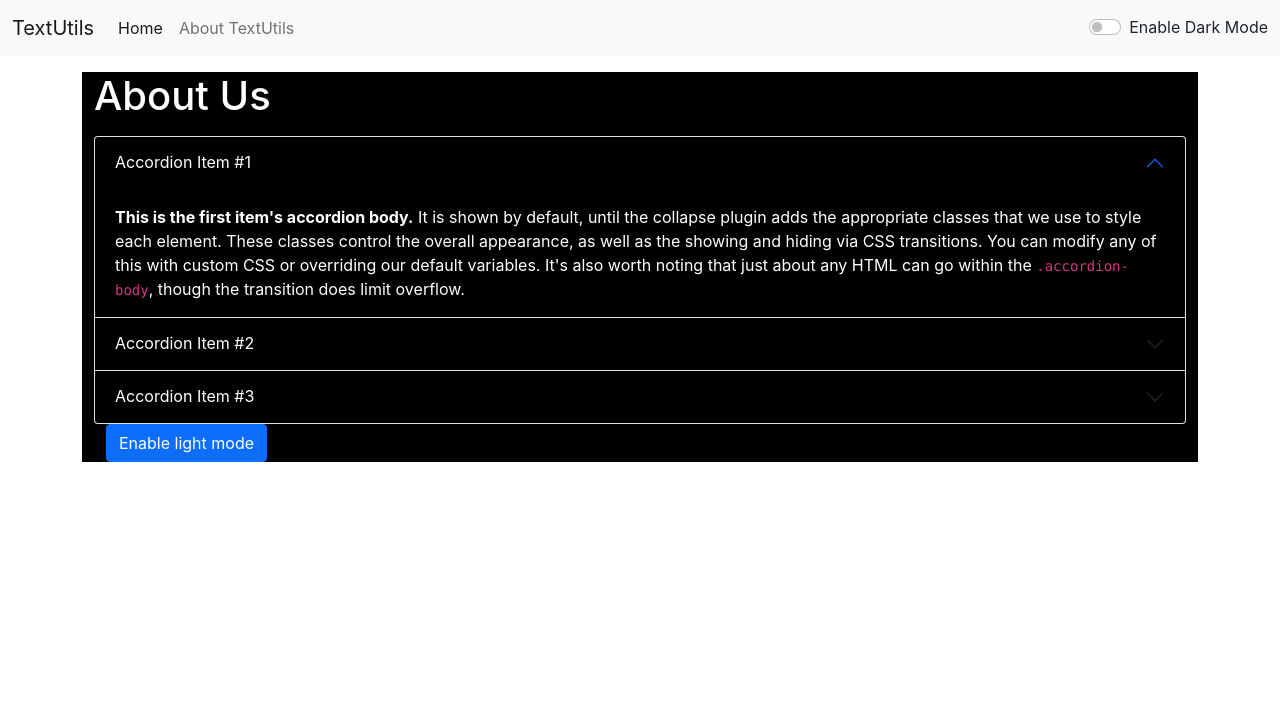
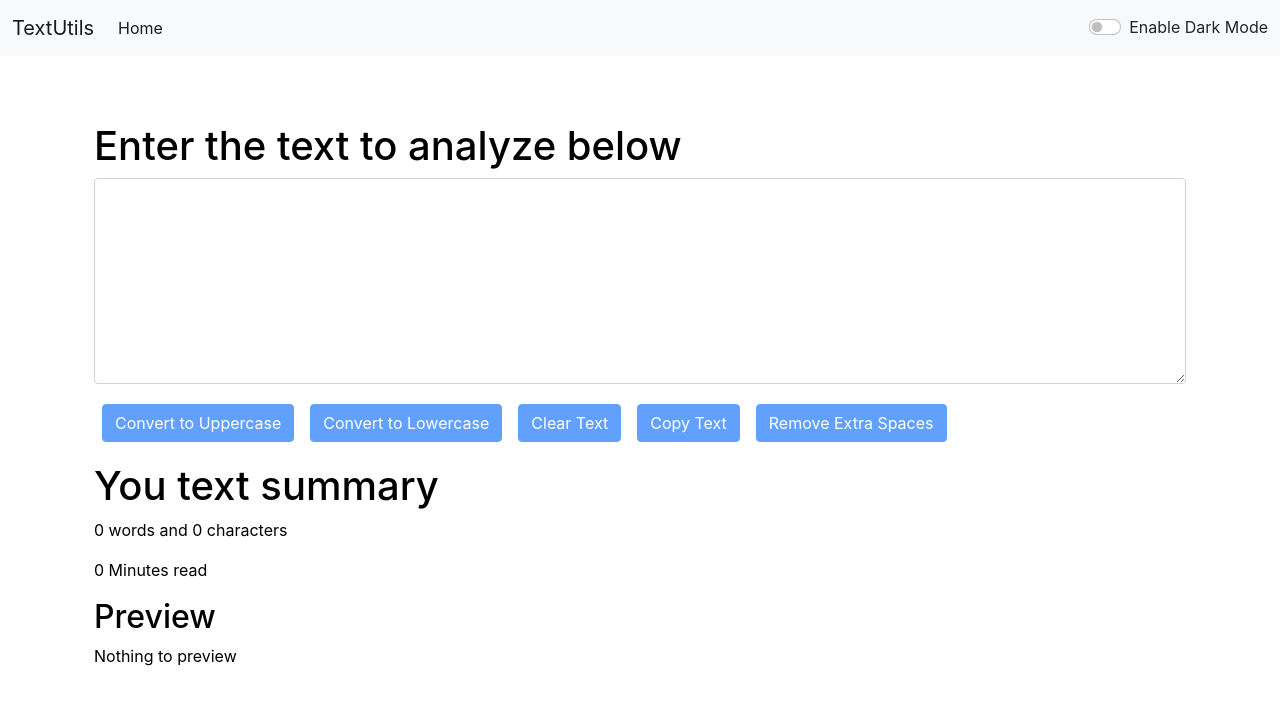
Before and after one commit to Simrang19/textutils, a React (Create React App) app: page /about in a window 1280 px wide. Shown: the top 704 px of the page. Built offline with nearby package versions, Linux system fonts and the light colour scheme.

Commit message:
almost ready

```diff
--- a/package.json
+++ b/package.json
@@ -1,4 +1,5 @@
 {
+  "homepage": "https://Simrang19.github.io/textutils",
   "name": "textutils",
   "version": "0.1.0",
   "private": true,
@@ -6,6 +7,7 @@
     "@testing-library/jest-dom": "^5.16.2",
     "@testing-library/react": "^12.1.4",
     "@testing-library/user-event": "^13.5.0",
+    "gh-pages": "^3.2.3",
     "react": "^17.0.2",
     "react-dom": "^17.0.2",
     "react-router-dom": "^5.2.0",
@@ -13,6 +15,8 @@
     "web-vitals": "^2.1.4"
   },
   "scripts": {
+    "predeploy": "npm run build",
+    "deploy": "gh-pages -d build",
     "start": "react-scripts start",
     "build": "react-scripts build",
     "test": "react-scripts test",
--- a/public/index.html
+++ b/public/index.html
@@ -31,7 +31,7 @@
       integrity="sha384-1BmE4kWBq78iYhFldvKuhfTAU6auU8tT94WrHftjDbrCEXSU1oBoqyl2QvZ6jIW3"
       crossorigin="anonymous"
     />
-    <title>TextUtils - Home</title>
+    <title>TextUtils- Word Counter | Character Counter</title>
   </head>
   <body>
     <noscript>You need to enable JavaScript to run this app.</noscript>
--- a/src/App.js
+++ b/src/App.js
@@ -1,11 +1,11 @@
-import logo from "./logo.svg";
+// import logo from "./logo.svg";
 import "./App.css";
 import Navbar from "./components/Navbar";
 import TextForm from "./components/TextForm";
 import { useState } from "react";
 import Alert from "./components/Alert";
-import About from "./components/About";
-import { BrowserRouter as Router, Switch, Route, Link } from "react-router-dom";
+// import About from "./components/About";
+// import { BrowserRouter as Router, Switch, Route, Link } from "react-router-dom";
 
 function App() {
   const [mode, setMode] = useState("light"); //whether dark mode enabled or not
@@ -34,27 +34,27 @@ function App() {
 
   return (
     <>
-      <Router>
+      {/* <Router> */}
       <Navbar title="TextUtils" mode={mode} toggleMode={toggleMode} />
       <Alert alert={alert} />
       <div className="container my-3">
-        <Switch>
-          <Route exact path="/about">
+        {/* <Switch> */}
+          {/* <Route exact path="/about">
             <About />
           </Route>
 
-          <Route exact path="/">
+          <Route exact path="/"> */}
           <TextForm
           showAlert={showAlert}
           heading="Enter the text to analyze below"
           mode={mode}
           />
 
-          </Route>
-      </Switch>
+          {/* </Route> */}
+      {/* </Switch> */}
         {/* <About/> */}
       </div>
-      </Router>
+      {/* </Router> */}
     </>
   );
 }
--- a/src/components/About.js
+++ b/src/components/About.js
@@ -37,7 +37,7 @@ export default function About() {
               aria-expanded="true"
               aria-controls="collapseOne"
             >
-              Accordion Item #1
+            <strong>Analyze your Text</strong>
             </button>
           </h2>
           <div
@@ -47,14 +47,7 @@ export default function About() {
             data-bs-parent="#accordionExample"
           >
             <div className="accordion-body" style={myStyle}>
-              <strong>This is the first item's accordion body.</strong> It is
-              shown by default, until the collapse plugin adds the appropriate
-              classes that we use to style each element. These classes control
-              the overall appearance, as well as the showing and hiding via CSS
-              transitions. You can modify any of this with custom CSS or
-              overriding our default variables. It's also worth noting that just
-              about any HTML can go within the <code>.accordion-body</code>,
-              though the transition does limit overflow.
+              TextUtils gives you a way to analyze your text quickly and efficiently. Be it a word count, character count or removing extra spaces, TextUtils is here to make your tasks easy!
             </div>
           </div>
         </div>
@@ -68,7 +61,7 @@ export default function About() {
               aria-expanded="false"
               aria-controls="collapseTwo"
             >
-              Accordion Item #2
+            <strong>Free to use</strong>
             </button>
           </h2>
           <div
@@ -78,14 +71,7 @@ export default function About() {
             data-bs-parent="#accordionExample"
           >
             <div className="accordion-body" style={myStyle}>
-              <strong>This is the second item's accordion body.</strong> It is
-              hidden by default, until the collapse plugin adds the appropriate
-              classes that we use to style each element. These classes control
-              the overall appearance, as well as the showing and hiding via CSS
-              transitions. You can modify any of this with custom CSS or
-              overriding our default variables. It's also worth noting that just
-              about any HTML can go within the <code>.accordion-body</code>,
-              though the transition does limit overflow.
+              TextUtils is a free character counter tool that provides instant character count & word count statistics for a given text. TextUtils reports the number of words and characters. Thus it is suitable for writing text with word/ character limit.
             </div>
           </div>
         </div>
@@ -99,7 +85,7 @@ export default function About() {
               aria-expanded="false"
               aria-controls="collapseThree"
             >
-              Accordion Item #3
+            <strong>Browser Compatible</strong>
             </button>
           </h2>
           <div
@@ -109,21 +95,12 @@ export default function About() {
             data-bs-parent="#accordionExample"
           >
             <div className="accordion-body" style={myStyle}>
-              <strong>This is the third item's accordion body.</strong> It is
-              hidden by default, until the collapse plugin adds the appropriate
-              classes that we use to style each element. These classes control
-              the overall appearance, as well as the showing and hiding via CSS
-              transitions. You can modify any of this with custom CSS or
-              overriding our default variables. It's also worth noting that just
-              about any HTML can go within the <code>.accordion-body</code>,
-              though the transition does limit overflow.
+              This word counter software works in any web browser such as Chrome, Firefox, Internet Explorer, Safari, Opera. It suits to count characters in facebook, blog, books, excel document, pdf documents, essays, etc.
             </div>
           </div>
         </div>
       </div>
-      <div className="container">
-        <button onClick={toggleStyle} type="button" className="btn btn-primary">{btntext}</button>
-      </div>
+
     </div>
   );
 }
--- a/src/components/Alert.js
+++ b/src/components/Alert.js
@@ -6,8 +6,10 @@ export default function Alert(props) {
     return lower.charAt(0).toUpperCase()+lower.slice(1);
   }
   return (
-    props.alert && <div className={`alert alert-${props.alert.type} alert-dismissible fade show`} role="alert">
+    <div style={{height:'50px'}}>
+    {props.alert && <div className={`alert alert-${props.alert.type} alert-dismissible fade show`} role="alert">
     <strong>{capitalize(props.alert.type)}</strong>:{props.alert.msg}
+    </div>}
     </div>
 
   )
--- a/src/components/Navbar.js
+++ b/src/components/Navbar.js
@@ -1,14 +1,14 @@
 import React from "react";
 import PropTypes from 'prop-types'
-import { Link } from "react-router-dom";
+// import { Link } from "react-router-dom";
 
 export default function Navbar(props) {
   return (
     <nav className={`navbar navbar-expand-lg navbar-${props.mode} bg-${props.mode}`}>
       <div className="container-fluid">
-        <Link className="navbar-brand" to="/">
+        <a className="navbar-brand" href="#">
           {props.title}
-        </Link>
+        </a>
         <button
           className="navbar-toggler"
           type="button"
@@ -23,14 +23,14 @@ export default function Navbar(props) {
         <div className="collapse navbar-collapse" id="navbarSupportedContent">
           <ul className="navbar-nav me-auto mb-2 mb-lg-0">
             <li className="nav-item">
-              <Link className="nav-link active" aria-current="page" to="/">
+              <a className="nav-link active" aria-current="page" href="#">
                 Home
-              </Link>
+              </a>
             </li>
             <li className="nav-item">
-              <Link className="nav-link" to="/about">
+              {/* <Link className="nav-link" to="/about">
                 About TextUtils
-              </Link>
+              </Link> */}
             </li>
           </ul>
           {/* <form className="d-flex"> */}
--- a/src/components/TextForm.js
+++ b/src/components/TextForm.js
@@ -1,6 +1,7 @@
 import React, { useState } from 'react'
 
 export default function (props) {
+
     const handleUpClick=()=>{
         let newText=text.toUpperCase();
         setText(newText)
@@ -24,8 +25,9 @@ export default function (props) {
     const handleCopy=()=>{
         var text=document.getElementById("myBox");
         text.select();
-        text.setSelectionRange(0,9999);
+        // text.setSelectionRange(0,9999);
         navigator.clipboard.writeText(text.value);
+        document.getSelection().removeAllRanges();
         props.showAlert("Copied the text to Clipboard!","success");
     }
     const handleExtraSpaces=()=>{
@@ -42,20 +44,20 @@ export default function (props) {
         <div className='container' style={{color:props.mode==='dark'?'white':'black'}}>
             <h1>{props.heading}</h1>
             <div className="mb-3">
-            <textarea className="form-control" value={text} onChange ={handleOnChange} id="myBox" rows="8" style={{backgroundColor:props.mode==='light'?'white':'grey', color:props.mode==='dark'?'white':'black'}}></textarea>
+            <textarea className="form-control" value={text} onChange ={handleOnChange} id="myBox" rows="8" style={{backgroundColor:props.mode==='light'?'white':'#13466e', color:props.mode==='dark'?'white':'black'}}></textarea>
             </div>
-            <button className="btn btn-primary mx-2" onClick={handleUpClick}>Convert to Uppercase</button>
-            <button className="btn btn-primary mx-2" onClick={handleLoClick}>Convert to Lowercase</button>
-            <button className="btn btn-primary mx-2" onClick={handleClearClick}>Clear Text</button>
-            <button className="btn btn-primary mx-2" onClick={handleCopy}>Copy Text</button>
-            <button className="btn btn-primary mx-2" onClick={handleExtraSpaces}>Remove Extra Spaces</button>
+            <button disabled={text.length===0} className="btn btn-primary mx-2 my-1" onClick={handleUpClick}>Convert to Uppercase</button>
+            <button disabled={text.length===0} className="btn btn-primary mx-2 my-1" onClick={handleLoClick}>Convert to Lowercase</button>
+            <button disabled={text.length===0} className="btn btn-primary mx-2 my-1" onClick={handleClearClick}>Clear Text</button>
+            <button disabled={text.length===0} className="btn btn-primary mx-2 my-1" onClick={handleCopy}>Copy Text</button>
+            <button disabled={text.length===0} className="btn btn-primary mx-2 my-1" onClick={handleExtraSpaces}>Remove Extra Spaces</button>
         </div>
         <div className="container my-3" style={{color:props.mode==='dark'?'white':'black'}}>
             <h1>You text summary</h1>
-            <p>{text.split(" ").length} words and {text.length} characters</p>
-            <p>{0.008*text.split(" ").length} Minutes read</p>
+            <p>{text.split(" ").filter((element)=>{return element.length!==0}).length} words and {text.length} characters</p>
+            <p>{0.008*text.split(" ").filter((element)=>{return element.length!==0}).length} Minutes read</p>
             <h2>Preview</h2>
-            <p>{text.length>0?text:"Enter Text in the textbox above to preview here"}</p>
+            <p>{text.length>0?text:"Nothing to preview"}</p>
         </div>
         </>
   );
```
Also changed, not shown: 1 other file (tests, documents, lock files or other folders).
